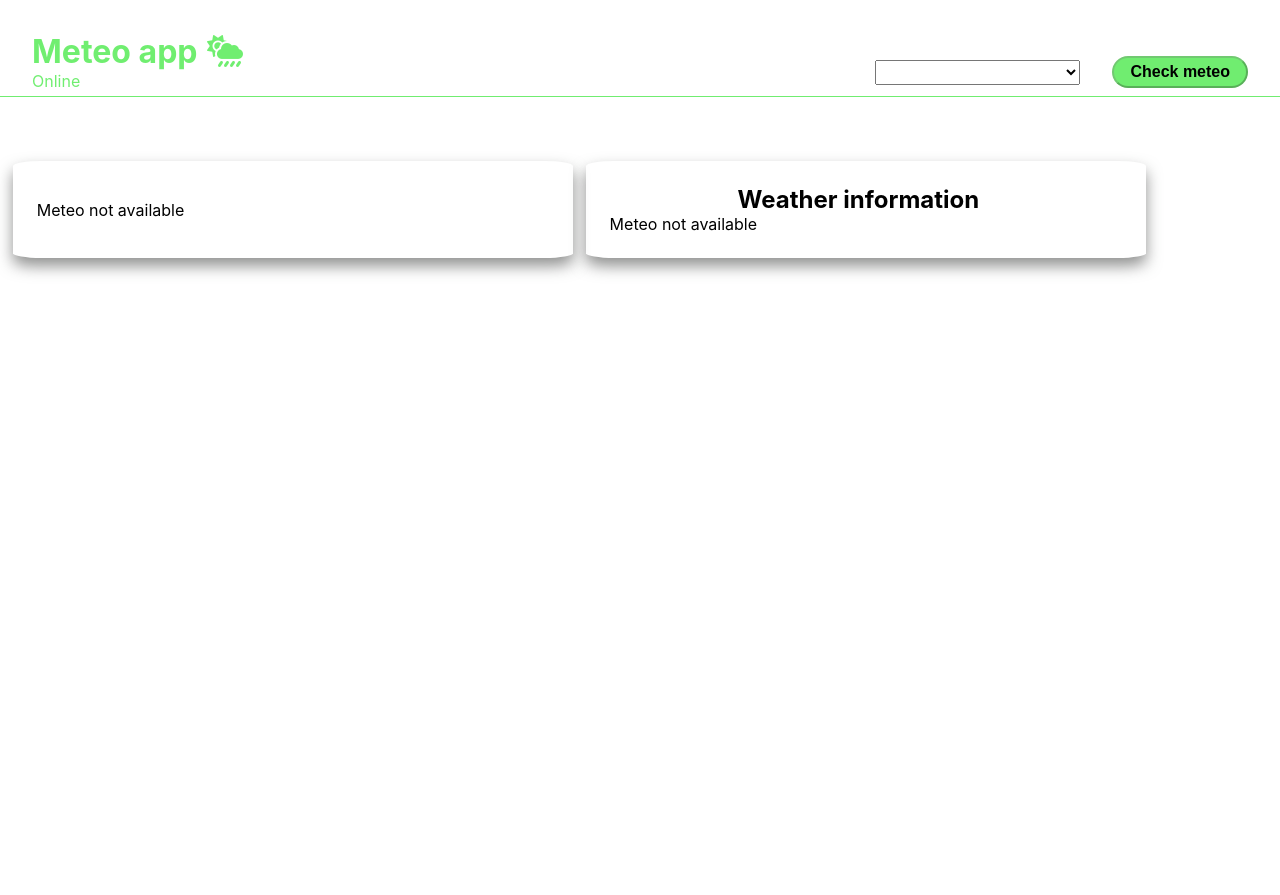
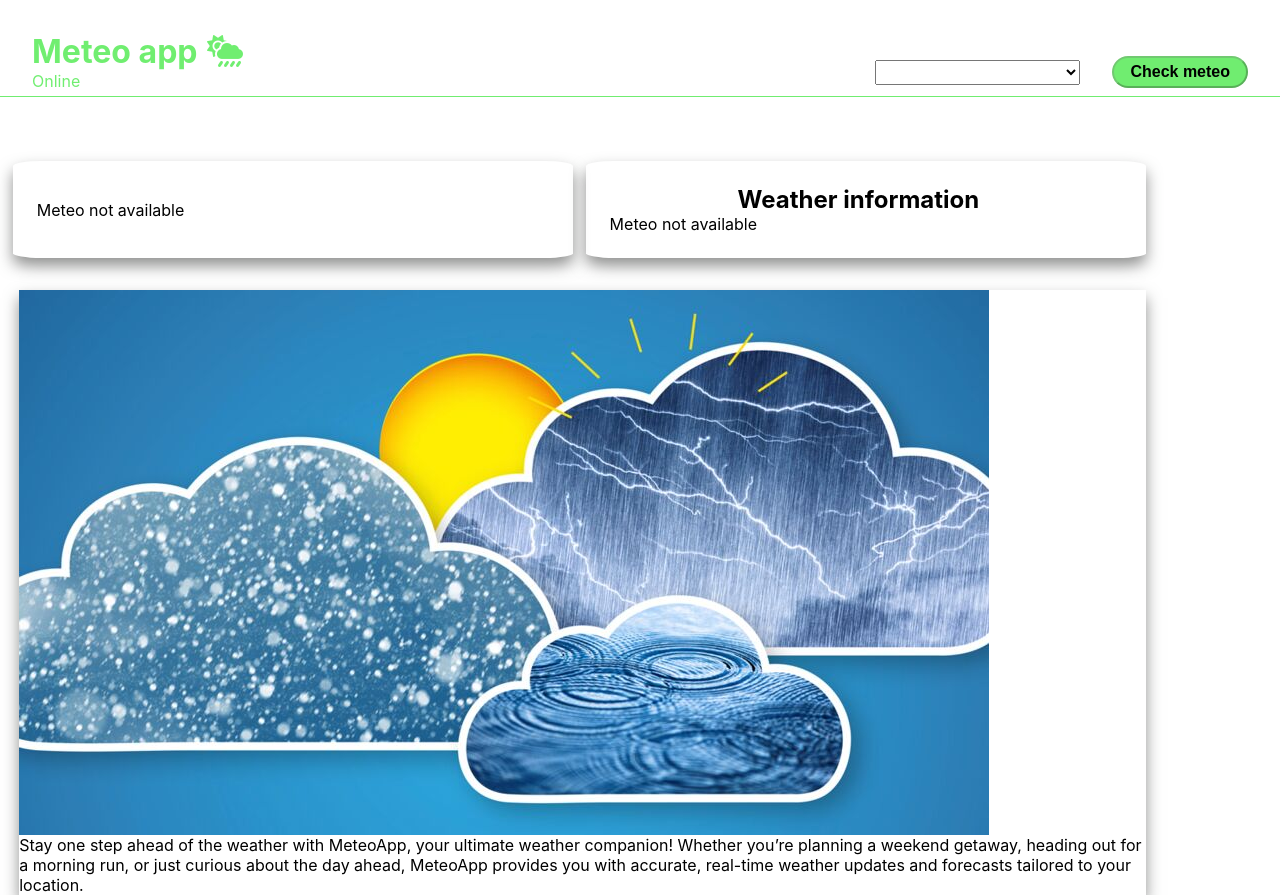
Before and after one commit to uzairsaid/ReactExericise, a React (Create React App) app: page / in a window 1280 px wide. Before the commit the page ends 800 px from the top, so only its background shows below. Built offline with nearby package versions, Linux system fonts and the light colour scheme.

Commit message:
Added styles

```diff
--- a/src/App.js
+++ b/src/App.js
@@ -1,6 +1,7 @@
 
 import './App.scss';
 import Card from './components/Card';
+import Content from './components/Content';
 import Header from './components/Header'
 import SlideCard from './components/SlideCard';
 import { DataProvider } from './contexts/DataContext';
@@ -15,6 +16,7 @@ function App() {
                 <SlideCard/>
                 <Card title={info}/>
               </div>
+              <Content/>
         </DataProvider>
 
     </div>
--- /dev/null
+++ b/src/components/Content.js
@@ -0,0 +1,26 @@
+import contentImage from '../assets/meteo_picture.jpeg';
+import '../style/content_card.scss';
+
+
+function Content(){
+
+    return(
+
+        <div className='content-card'>
+            <div className='content-img'>
+                <img src={contentImage} alt='content-picture'/>
+            </div>
+
+            <div className='content-body'>
+                    <p className='content-paragraph'>
+                    Stay one step ahead of the weather with MeteoApp,
+                    your ultimate weather companion! Whether you’re planning a weekend getaway,
+                    heading out for a morning run, or just curious about the day ahead,
+                    MeteoApp provides you with accurate, real-time weather updates and forecasts tailored to your location.
+                    </p>
+            </div>
+        </div>
+    );
+}
+
+export default Content;
--- /dev/null
+++ b/src/style/content_card.scss
@@ -0,0 +1,23 @@
+@import './slide_card';
+
+.content-card {
+    display: flex;
+    flex-direction: row;
+    margin-top: 2rem;
+    box-shadow: 0 0.5rem 0.9rem $secondary-color;
+    flex-wrap: wrap;
+    overflow: auto;
+    width: 88%;
+    margin-left: 1.5%;
+    margin-right: 1.5%;
+    .content-img{
+        //width: 40%;
+        img{
+            display: block;
+            width: auto;
+
+        }
+
+    }
+
+}
```
Also changed, not shown: src/assets/meteo_picture.jpeg (added).
